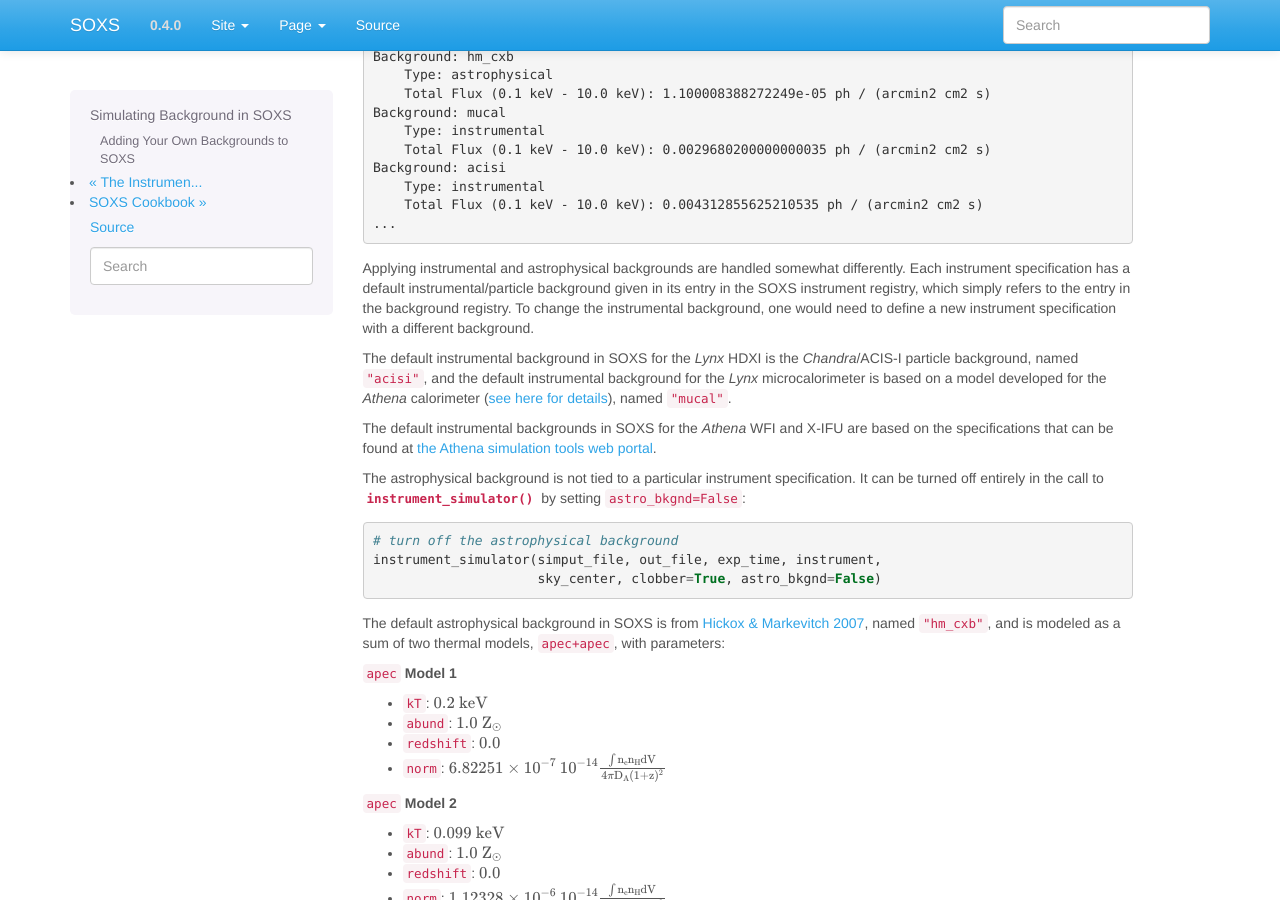
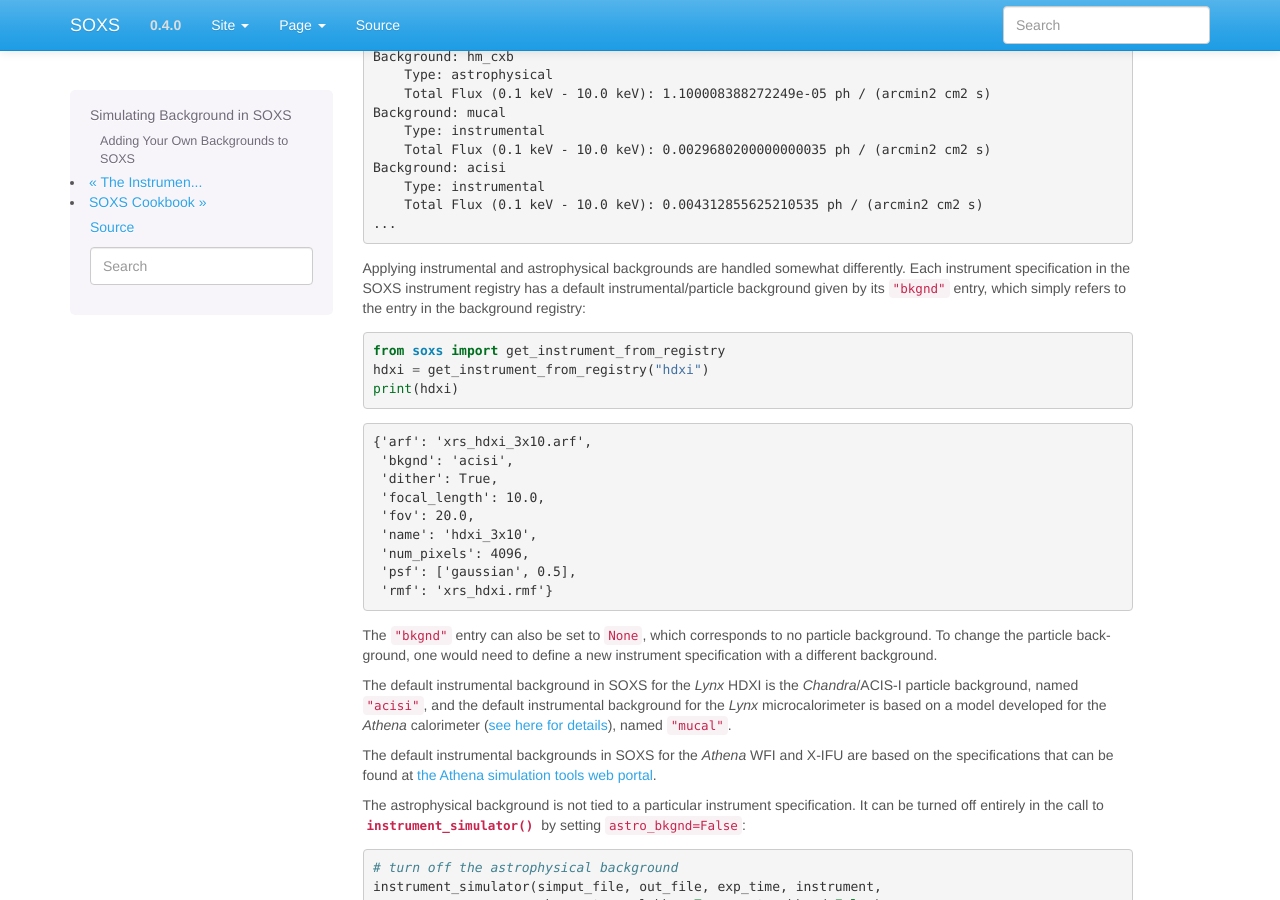
Before and after one commit to lynx-x-ray-observatory/soxs, a Sphinx documentation site: the page built from doc/source/python/background.rst, in a window 1280 px wide and 900 px high, scrolled down 346 px. Built offline with Sphinx 7.4.7, drawn with Linux system fonts in a browser that asks for light colours.

Commit message:
Some background docs

```diff
--- a/doc/source/python/background.rst
+++ b/doc/source/python/background.rst
@@ -32,9 +32,29 @@ which prints something like:
     ...
 
 Applying instrumental and astrophysical backgrounds are handled somewhat differently. Each instrument
-specification has a default instrumental/particle background given in its entry in the SOXS instrument
-registry, which simply refers to the entry in the background registry. To change the instrumental background,
-one would need to define a new instrument specification with a different background.
+specification in the SOXS instrument registry has a default instrumental/particle background given by its ``"bkgnd"``
+entry, which simply refers to the entry in the background registry:
+
+.. code-block:: python
+
+    from soxs import get_instrument_from_registry
+    hdxi = get_instrument_from_registry("hdxi")
+    print(hdxi)
+
+.. code-block:: pycon
+
+    {'arf': 'xrs_hdxi_3x10.arf',
+     'bkgnd': 'acisi',
+     'dither': True,
+     'focal_length': 10.0,
+     'fov': 20.0,
+     'name': 'hdxi_3x10',
+     'num_pixels': 4096,
+     'psf': ['gaussian', 0.5],
+     'rmf': 'xrs_hdxi.rmf'}
+
+The ``"bkgnd"`` entry can also be set to ``None``, which corresponds to no particle background. To change
+the particle background, one would need to define a new instrument specification with a different background.
 
 The default instrumental background in SOXS for the *Lynx* HDXI is the *Chandra*/ACIS-I particle
 background, named ``"acisi"``, and the default instrumental background for the *Lynx* microcalorimeter
```
